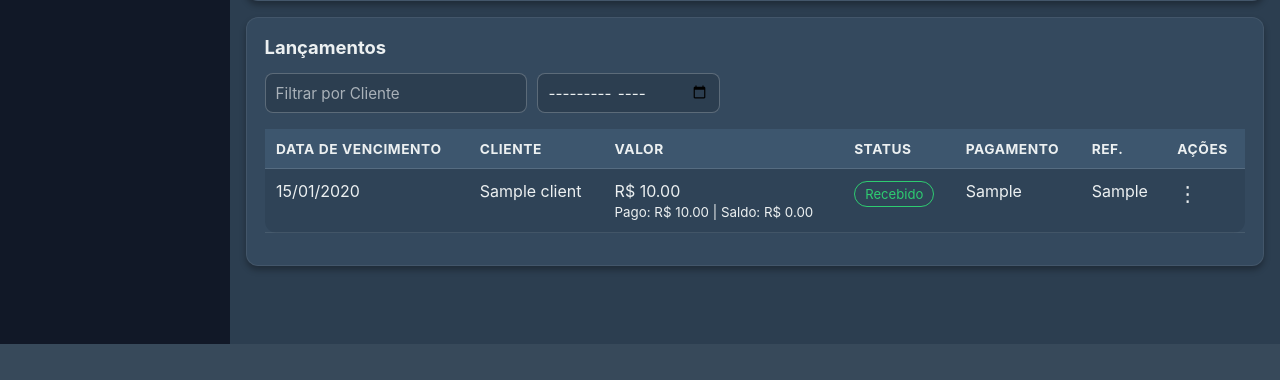
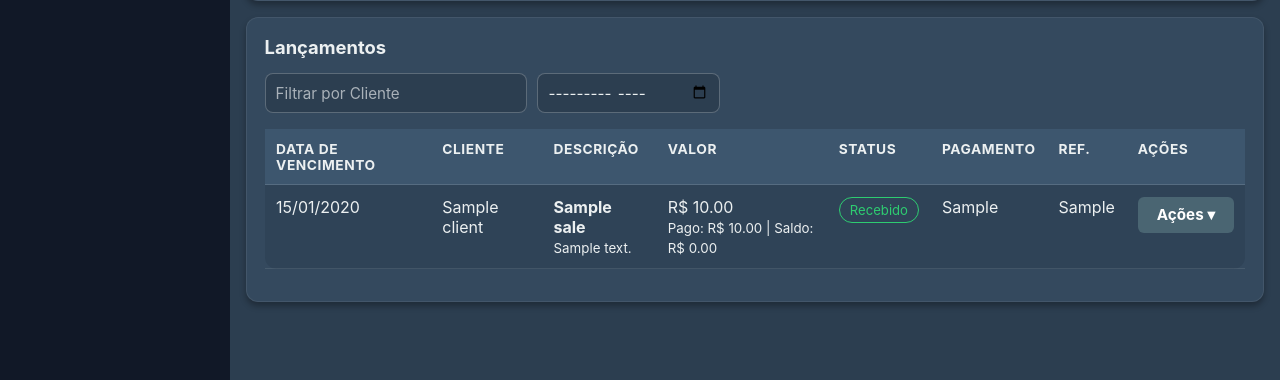
Before and after one commit to FelipeWelter/lojaWeb, a Flask app: page /cobrancas in a window 1280 px wide. Shown: the part 961-1341 px from the top of the page. Before the commit the page ends 1305 px from the top, so only its background shows below. Run offline with Flask 3, Linux system fonts and the light colour scheme; the visitor is signed in with stand-in values (Sample User, id 1); tables that the repository leaves empty hold one stand-in row (values such as "Sample post").

Commit message:
Melhora ações em cobranças e adiciona descrição nos lançamentos

```diff
--- a/static/styles.css
+++ b/static/styles.css
@@ -1373,10 +1373,26 @@ body.dashboard-page textarea::placeholder {
 .charge-overdue-row { border-left:4px solid #E74C3C; }
 .charges-filter-bar { display:flex; flex-wrap:wrap; gap:10px; margin:12px 0 16px; }
 .charges-filter-bar input { background:#2C3E50; color:#ECF0F1; border:1px solid #3f5973; border-radius:8px; padding:8px 10px; }
-.actions-menu { position:relative; }
-.actions-menu summary { cursor:pointer; list-style:none; font-size:1.3rem; }
-.actions-menu-content { position:absolute; right:0; z-index:20; min-width:260px; background:#1e2b38; border:1px solid #334a5f; border-radius:10px; padding:10px; display:grid; gap:8px; }
-.actions-menu:not([open]) .actions-menu-content { display:none; }
+
+.actions-dropdown { position: relative; }
+.actions-menu-trigger { min-width: 96px; }
+.actions-menu-content[hidden] { display: none !important; }
+.actions-menu-content {
+  position: absolute;
+  right: 0;
+  top: calc(100% + 6px);
+  z-index: 1200;
+  width: min(380px, calc(100vw - 48px));
+  max-height: 75vh;
+  overflow: auto;
+  min-width: 260px;
+  background: #1e2b38;
+  border: 1px solid #334a5f;
+  border-radius: 10px;
+  padding: 10px;
+  display: grid;
+  gap: 8px;
+}
 .actions-menu-content .inline-form { display:grid; gap:6px; }
 @media (max-width: 900px){ .charges-kpi-grid { grid-template-columns:1fr; } }
 
@@ -2053,13 +2069,6 @@ body.dashboard-page textarea:focus {
 .charges-table-wrap table,
 .charges-table-wrap td {
   overflow: visible;
-}
-
-.actions-menu-content {
-  z-index: 1200;
-  width: min(380px, calc(100vw - 48px));
-  max-height: 75vh;
-  overflow: auto;
 }
 
 .component-extra-fields {
--- a/templates/charges.html
+++ b/templates/charges.html
@@ -107,7 +107,7 @@
 
   <div class="table-wrap charges-table-wrap">
     <table id="charges-table">
-      <thead><tr><th>Data de Vencimento</th><th>Cliente</th><th>Valor</th><th>Status</th><th>Pagamento</th><th>Ref.</th><th>Ações</th></tr></thead>
+      <thead><tr><th>Data de Vencimento</th><th>Cliente</th><th>Descrição</th><th>Valor</th><th>Status</th><th>Pagamento</th><th>Ref.</th><th>Ações</th></tr></thead>
       <tbody>
         {% for c in charges %}
         {% set ui_status = charge_ui_status(c) %}
@@ -116,6 +116,20 @@
         <tr class="{% if ui_status == 'vencido' %}charge-overdue-row{% endif %}" data-client="{{ (c.sale.client.name if c.sale and c.sale.client else (c.service.client_name if c.service else 'Sem cliente'))|lower }}" data-month="{{ c.due_date.strftime('%Y-%m') if c.due_date else '' }}" data-overdue="{{ '1' if ui_status == 'vencido' else '0' }}">
           <td>{{ c.due_date.strftime('%d/%m/%Y') if c.due_date else '-' }}</td>
           <td>{% if c.sale %}{{ c.sale.client.name }}{% elif c.service %}{{ c.service.client_name }}{% else %}Sem cliente{% endif %}</td>
+          <td>
+            {% if c.sale %}
+              {% set sale_descriptions = c.sale.items | map(attribute='description') | list %}
+              <strong>{{ c.sale.sale_name }}</strong>
+              {% if sale_descriptions %}
+                <br><small>{{ sale_descriptions[:2]|join(' • ') }}{% if sale_descriptions|length > 2 %}…{% endif %}</small>
+              {% endif %}
+            {% elif c.service %}
+              <strong>{{ c.service.service_name }}</strong>
+              <br><small>{{ c.service.equipment }}</small>
+            {% else %}
+              -
+            {% endif %}
+          </td>
           <td>
             R$ {{ '%.2f'|format(total_amount) }}
             {% if c.is_installment and (c.installment_count or 1) > 1 %}
@@ -129,9 +143,11 @@
           <td>{{ c.payment_method|capitalize }}{% if c.is_installment and (c.installment_count or 1) > 1 %} • Parcelado{% endif %}</td>
           <td>{{ c.mercado_pago_reference }}</td>
           <td>
-            <details class="actions-menu">
-              <summary>⋮</summary>
-              <div class="actions-menu-content">
+            <div class="actions-dropdown">
+              <button type="button" class="btn-loja btn-loja--secondary btn-secondary actions-menu-trigger js-actions-toggle" data-menu-id="charge-actions-{{ c.id }}" aria-expanded="false">
+                Ações ▾
+              </button>
+              <div id="charge-actions-{{ c.id }}" class="actions-menu-content" hidden>
                 <form method="post" action="{{ url_for('editar_cobranca', charge_id=c.id) }}" class="inline-form charge-edit-form">
                   <div class="field-stack">
                     <label>Referência Mercado Pago</label>
@@ -198,10 +214,10 @@
                 <button type="button" class="btn-loja btn-loja--secondary btn-secondary js-print-trigger" data-print-url="{{ url_for('imprimir', tipo='cobranca_recibo_parcial', record_id=c.id) }}">Imprimir recibo parcial</button>
                 {% endif %}
               </div>
-            </details>
+            </div>
           </td>
         </tr>
-        {% else %}<tr><td colspan="7">Sem cobranças.</td></tr>{% endfor %}
+        {% else %}<tr><td colspan="8">Sem cobranças.</td></tr>{% endfor %}
       </tbody>
     </table>
   </div>
@@ -220,6 +236,17 @@
   const installmentCheck = document.getElementById('is-installment');
   const installmentCountInput = document.getElementById('installment-count');
   const installmentPreview = document.getElementById('installment-preview');
+  const actionsToggleButtons = document.querySelectorAll('.js-actions-toggle');
+
+  function closeActionMenus(exceptMenuId = null) {
+    actionsToggleButtons.forEach((button) => {
+      const menuId = button.dataset.menuId;
+      const menu = menuId ? document.getElementById(menuId) : null;
+      if (!menu || menuId === exceptMenuId) return;
+      menu.hidden = true;
+      button.setAttribute('aria-expanded', 'false');
+    });
+  }
 
   function applyChargeFilters() {
     const clientValue = (filterClient?.value || '').trim().toLowerCase();
@@ -287,6 +314,31 @@
     });
   });
 
+  actionsToggleButtons.forEach((button) => {
+    button.addEventListener('click', (event) => {
+      event.stopPropagation();
+      const menuId = button.dataset.menuId;
+      const menu = menuId ? document.getElementById(menuId) : null;
+      if (!menu) return;
+      const willOpen = menu.hidden;
+      closeActionMenus(menuId);
+      menu.hidden = !willOpen;
+      button.setAttribute('aria-expanded', willOpen ? 'true' : 'false');
+    });
+  });
+
+  document.addEventListener('click', (event) => {
+    if (!event.target.closest('.actions-dropdown')) {
+      closeActionMenus();
+    }
+  });
+
+  document.addEventListener('keydown', (event) => {
+    if (event.key === 'Escape') {
+      closeActionMenus();
+    }
+  });
+
   syncChargeAmountFromSource();
   updateInstallmentPreview();
 </script>
```
